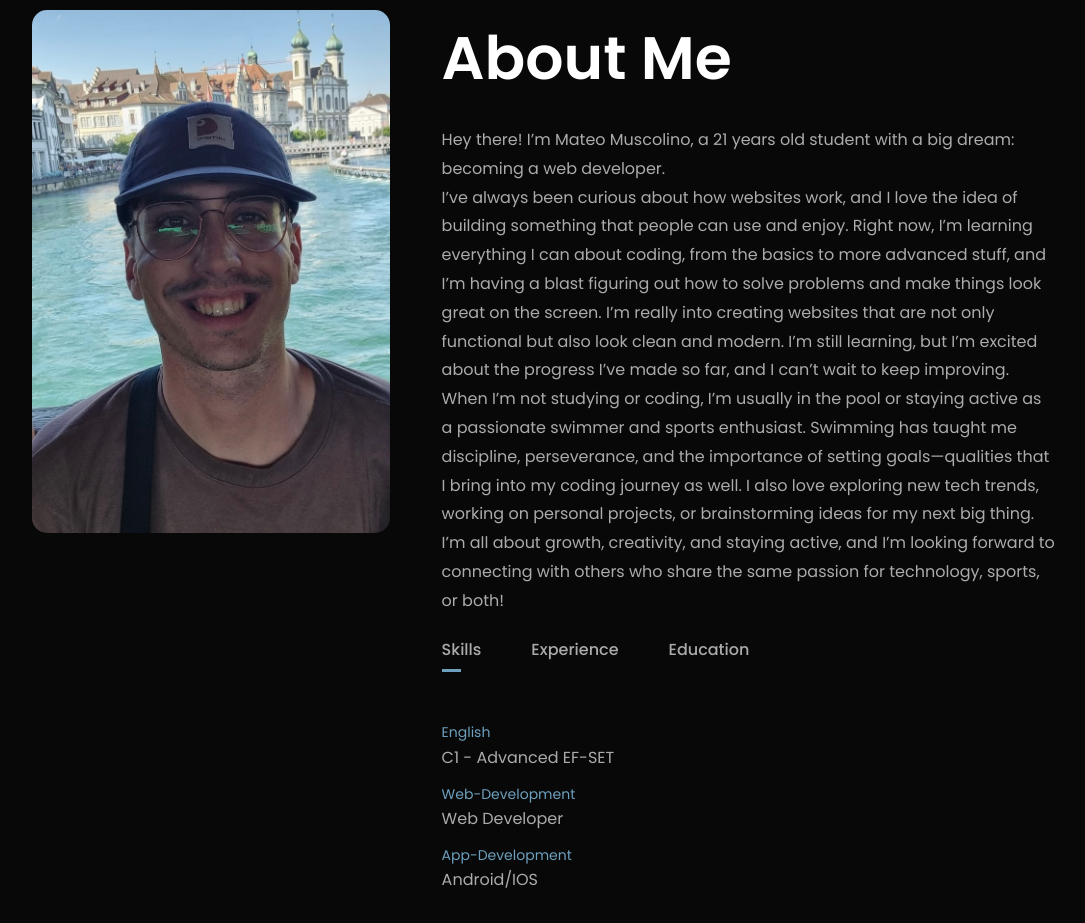
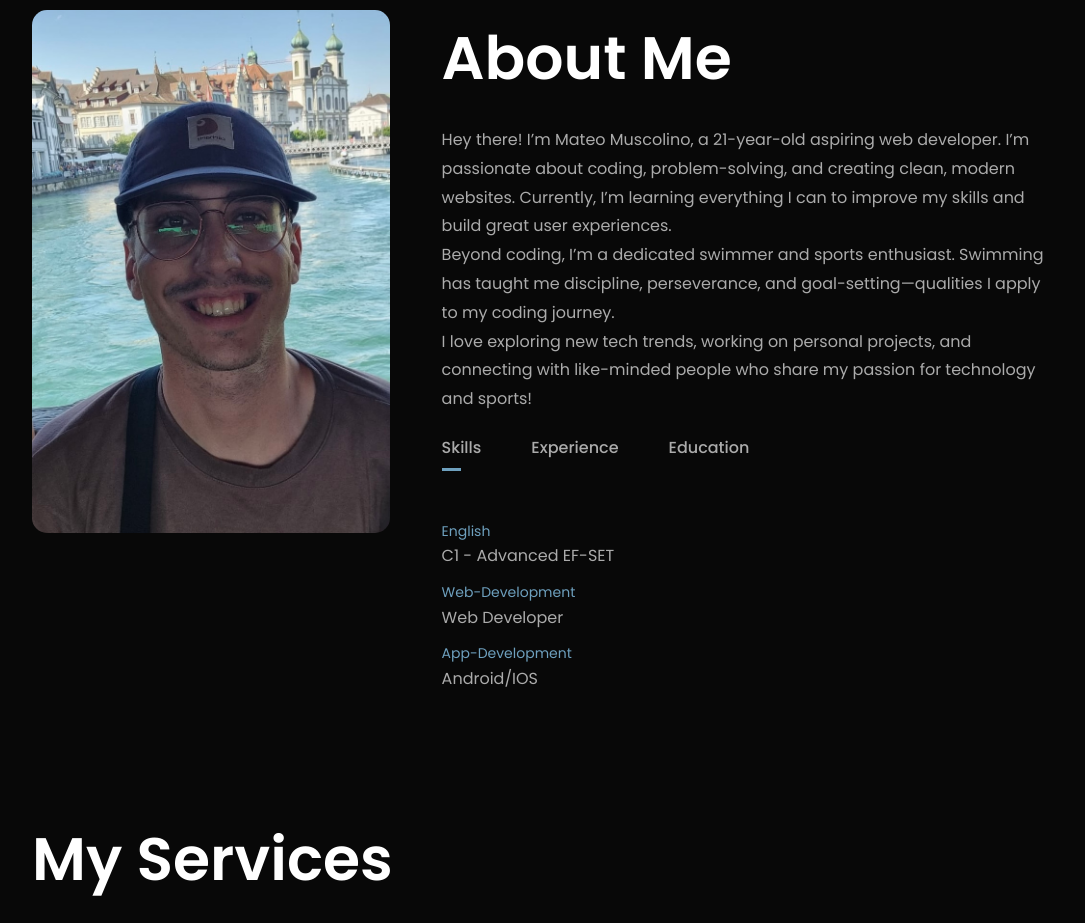
Before and after one commit to MateoMuscolino/Portfolio, a plain HTML site: page index.html in a window 1280 px wide. Shown: the part 860-1783 px from the top of the page, without its empty margins (96-1181 px from the left). Drawn offline with Linux system fonts and the light colour scheme.

Commit message:
ADD: new about me text

```diff
--- a/index.html
+++ b/index.html
@@ -46,13 +46,12 @@
                 </div>
                 <div class="about-col-2">
                     <h1 class="sub-title">About Me</h1>
-                    <p>Hey there! I’m Mateo Muscolino, a 21 years old student with a big dream: becoming a web developer. <br>
-                        I’ve always been curious about how websites work, and I love the idea of building something that people can use and enjoy. Right now, I’m learning everything I can about coding, from the basics to more advanced stuff, and I’m having a blast figuring out how to solve problems and make things look great on the screen. I’m really into creating websites that are not only functional but also look clean and modern.
-                        I’m still learning, but I’m excited about the progress I’ve made so far, and I can’t wait to keep improving.
+                    <p>Hey there! I’m Mateo Muscolino, a 21-year-old aspiring web developer.
+                        I’m passionate about coding, problem-solving, and creating clean, modern websites. Currently, I’m learning everything I can to improve my skills and build great user experiences.
 
-                        <br>When I’m not studying or coding, I’m usually in the pool or staying active as a passionate swimmer and sports enthusiast. Swimming has taught me discipline, perseverance, and the importance of setting goals—qualities that I bring into my coding journey as well. I also love exploring new tech trends, working on personal projects, or brainstorming ideas for my next big thing.
+                        <br>Beyond coding, I’m a dedicated swimmer and sports enthusiast. Swimming has taught me discipline, perseverance, and goal-setting—qualities I apply to my coding journey. <br>
 
-                        <br>I’m all about growth, creativity, and staying active, and I’m looking forward to connecting with others who share the same passion for technology, sports, or both!</p>
+                        I love exploring new tech trends, working on personal projects, and connecting with like-minded people who share my passion for technology and sports!</p>
                     <div class="tab-titles">
                         <p class="tab-links active-link" onclick="opentab('skills', event)">Skills</p>
                         <p class="tab-links" onclick="opentab('experience', event)">Experience</p>
```
